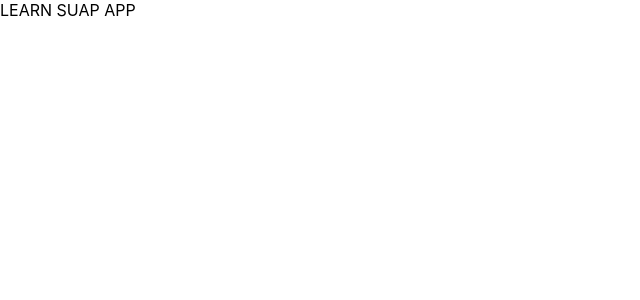
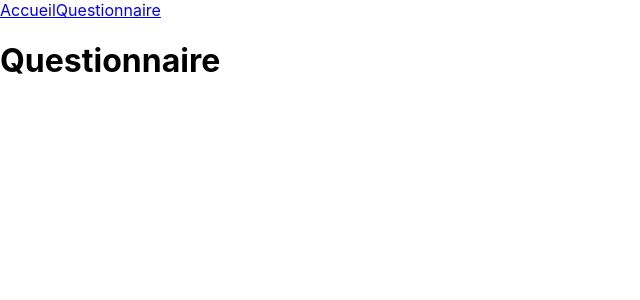
Before and after one commit to DGouron/learn-suap, a React (Create React App) app: page /survey in a window 1280 px wide. Shown: the top 300 px of the page, without its empty margins (0-640 px from the left). Built offline with nearby package versions, Linux system fonts and the light colour scheme.

Commit message:
React 18 compatibility + Routes for 404 errors

```diff
--- /dev/null
+++ b/src/components/Error/index.jsx
@@ -0,0 +1,9 @@
+function Error() {
+  return (
+    <div>
+      <h1>Oups 🙈 Cette page n'existe pas</h1>
+    </div>
+  );
+}
+
+export default Error;
--- /dev/null
+++ b/src/components/Header/index.jsx
@@ -0,0 +1,12 @@
+import { Link } from 'react-router-dom';
+
+function Header() {
+  return (
+    <nav>
+      <Link to="/">Accueil</Link>
+      <Link to="/survey">Questionnaire</Link>
+    </nav>
+  );
+}
+
+export default Header;
--- a/src/index.jsx
+++ b/src/index.jsx
@@ -1,11 +1,26 @@
 import React from 'react';
-import ReactDOM from 'react-dom/client';
+import { StrictMode } from 'react';
+import { createRoot } from 'react-dom/client';
+import { BrowserRouter as Router, Route, Routes } from 'react-router-dom';
+
 import './styles/index.css';
-import App from './pages/Home';
+import Home from './pages/Home/index';
+import Survey from './pages/Survey';
+import Header from './components/Header/index';
+import Error from './components/Error/index';
 
-const root = ReactDOM.createRoot(document.getElementById('root'));
+const rootElement = document.getElementById('root');
+const root = createRoot(rootElement);
+
 root.render(
-  <React.StrictMode>
-    <App />
-  </React.StrictMode>
+  <StrictMode>
+    <Router>
+      <Header />
+      <Routes>
+        <Route exact path="/" element={<Home />} />
+        <Route path="/survey" element={<Survey />} />
+        <Route path="*" element={<Error />} />
+      </Routes>
+    </Router>
+  </StrictMode>
 );
--- a/src/pages/Home/index.jsx
+++ b/src/pages/Home/index.jsx
@@ -1,11 +1,9 @@
-import '../../styles/App.css';
-
-function App() {
+function Home() {
   return (
-    <div className="App">
-      <header className="App-header">LEARN SUAP APP</header>
+    <div>
+      <h1> Page d'accueil 🏠</h1>
     </div>
   );
 }
 
-export default App;
+export default Home;
--- /dev/null
+++ b/src/pages/Survey.jsx
@@ -0,0 +1,9 @@
+function Survey() {
+  return (
+    <div>
+      <h1>Questionnaire</h1>
+    </div>
+  );
+}
+
+export default Survey;
```
